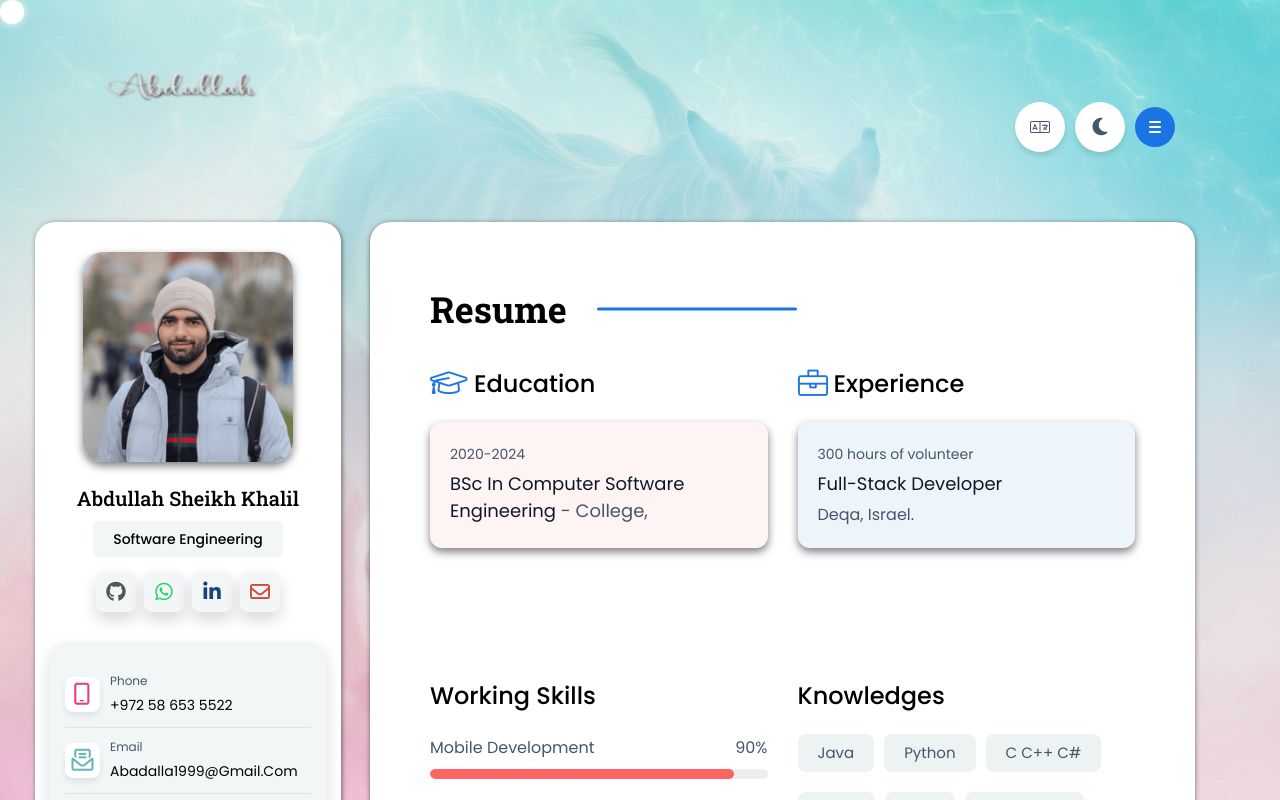
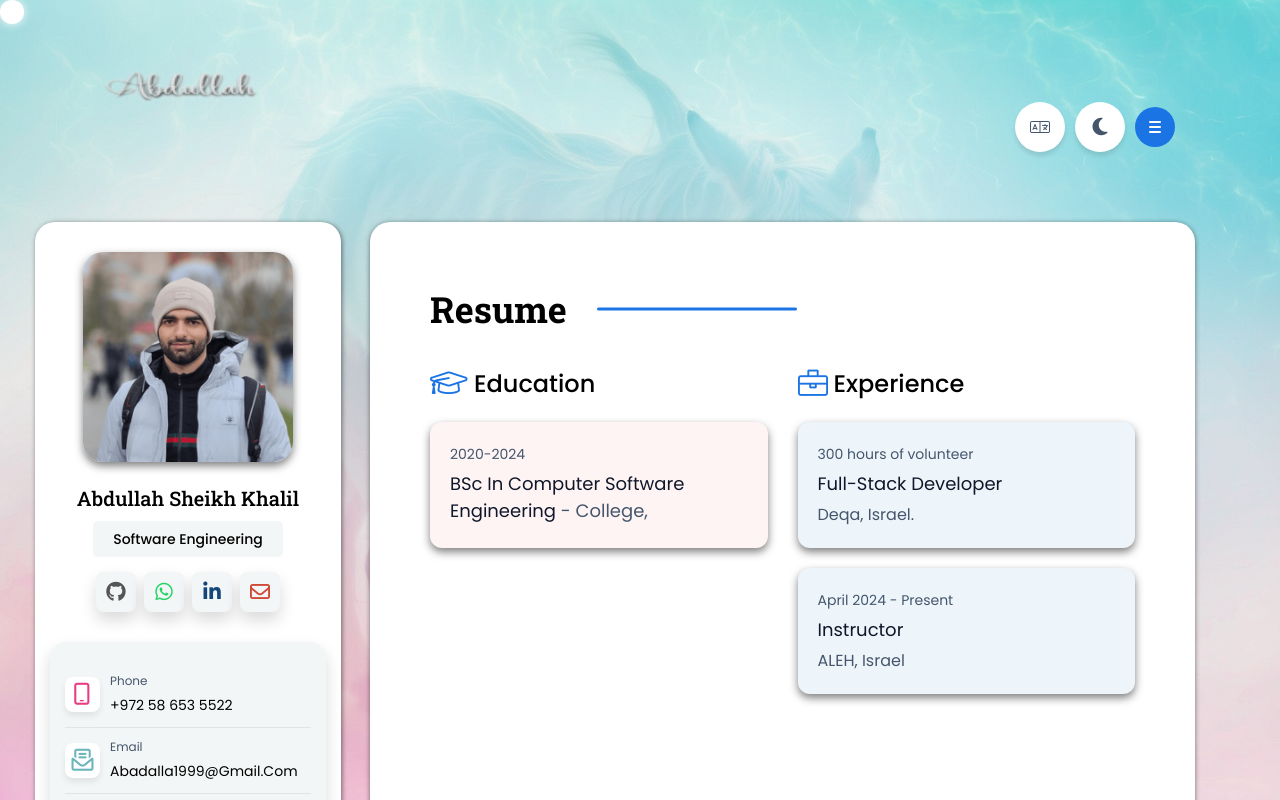
Before and after one commit to abadallatop/bostami, a Next.js app: page /en/resume in a window 1280 px wide. Built offline with nearby package versions, Linux system fonts and the light colour scheme.

Commit message:
Update experience.js

```diff
--- a/src/data/experience.js
+++ b/src/data/experience.js
@@ -18,5 +18,24 @@ export const experiences = [
       company: "דקה, ישראל",
     },
   },
+  {
+    id: 2,
+    bgClass: "bg-catkrill",
+    en: {
+      session: "April 2024 - Present",
+      role: "Instructor",
+      company: "ALEH, Israel",
+    },
+    ar: {
+      session: "أبريل 2024 - الحاضر",
+      role: "مدرس",
+      company: "ALEH، إسرائيل",
+    },
+    he: {
+      session: "אפריל 2024 - הווה",
+      role: "מדריך",
+      company: "אלי, ישראל",
+    },
+  },
   // Add more experience items as needed
 ];
```
